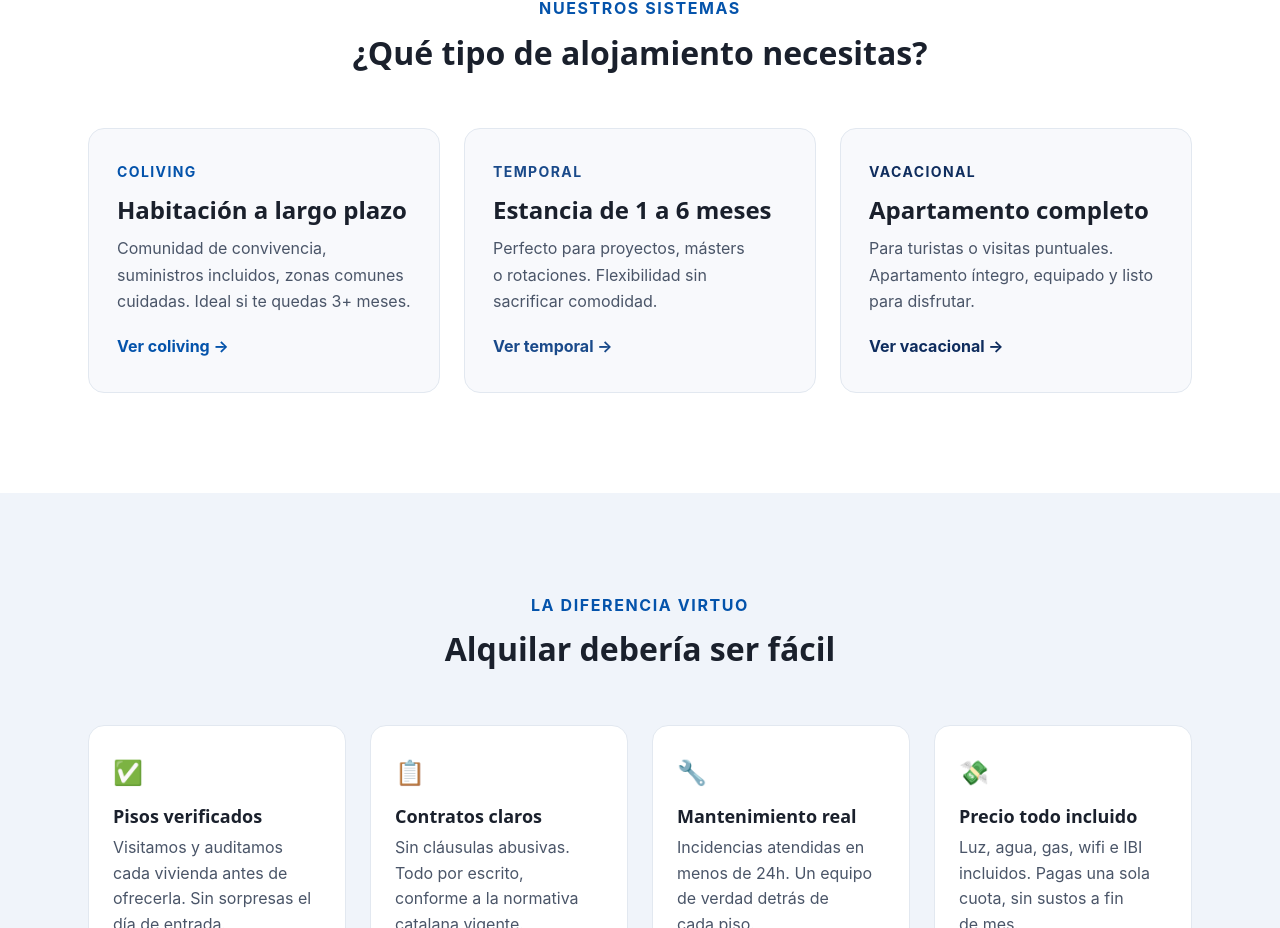
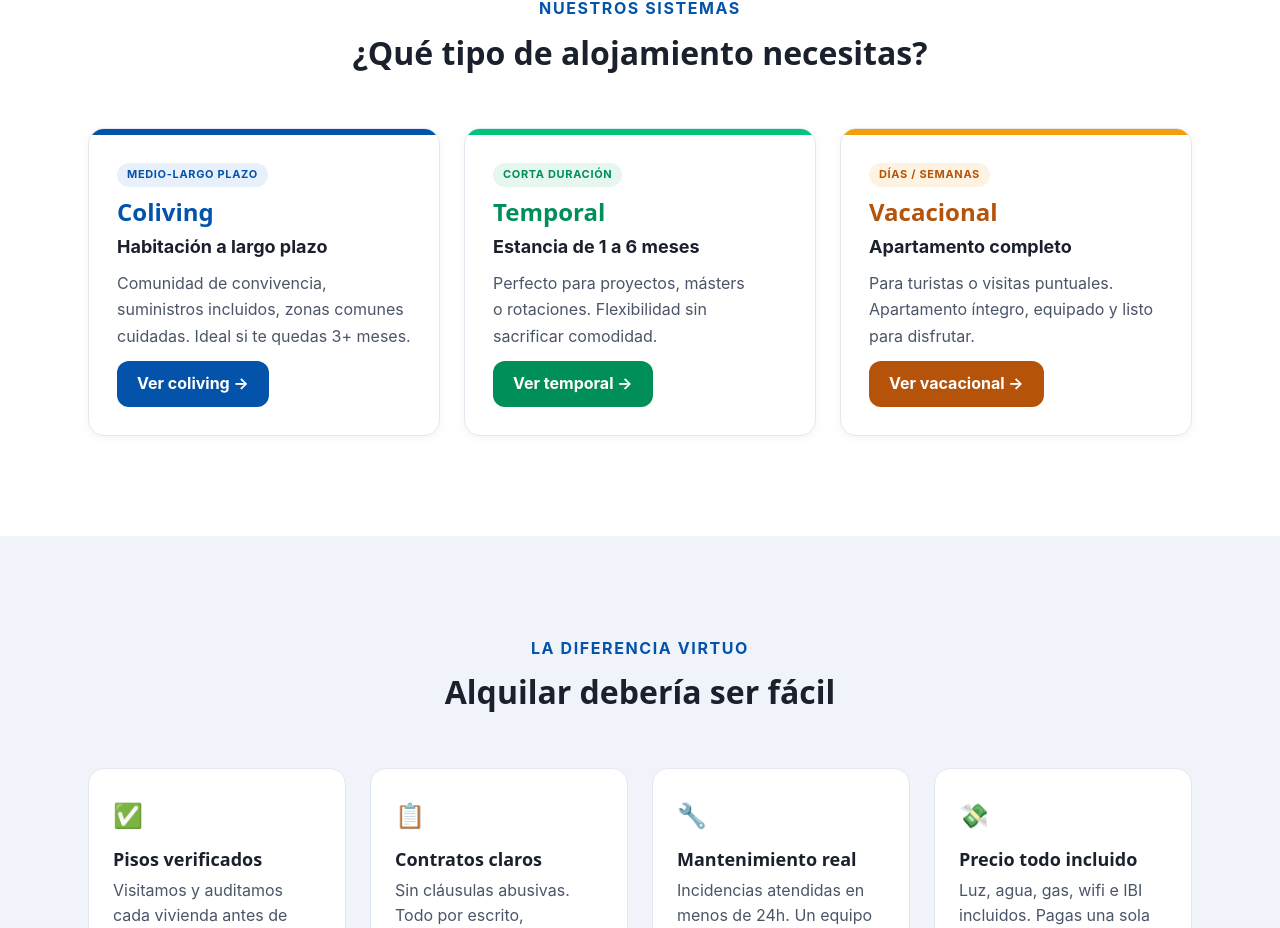
Before and after one commit to viviendasvirtuo/web-viviendasvirtuo, a Next.js app: page /inquilinos in a window 1280 px wide. Shown: the part 859-1787 px from the top of the page. Built offline with nearby package versions, Linux system fonts and the light colour scheme; a web font is replaced by a local one.

Commit message:
fix: colores corporativos distintos en las 3 cards de sistemas (/inquilinos)

```diff
--- a/app/inquilinos/page.tsx
+++ b/app/inquilinos/page.tsx
@@ -7,6 +7,39 @@ export const metadata: Metadata = {
   title: 'Inquilinos — Viviendas Virtuo',
   description: 'Encuentra tu habitación ideal en Barcelona. Coliving, alquiler temporal y vacacional gestionados por profesionales. Entra y vive.',
 };
+
+const SISTEMAS = [
+  {
+    label: 'Coliving',
+    subtitle: 'Habitación a largo plazo',
+    desc: 'Comunidad de convivencia, suministros incluidos, zonas comunes cuidadas. Ideal si te quedas 3+ meses.',
+    href: '/coliving',
+    color: '#0453ab',
+    colorLight: '#e8f0fb',
+    colorBar: '#0453ab',
+    tag: 'Medio-largo plazo',
+  },
+  {
+    label: 'Temporal',
+    subtitle: 'Estancia de 1 a 6 meses',
+    desc: 'Perfecto para proyectos, másters o rotaciones. Flexibilidad sin sacrificar comodidad.',
+    href: '/temporal',
+    color: '#008f58',
+    colorLight: '#e6f7f0',
+    colorBar: '#00c47a',
+    tag: 'Corta duración',
+  },
+  {
+    label: 'Vacacional',
+    subtitle: 'Apartamento completo',
+    desc: 'Para turistas o visitas puntuales. Apartamento íntegro, equipado y listo para disfrutar.',
+    href: '/vacacional',
+    color: '#b45309',
+    colorLight: '#fef3e2',
+    colorBar: '#f59e0b',
+    tag: 'Días / semanas',
+  },
+];
 
 export default function InquilinosPage() {
   return (
@@ -35,7 +68,7 @@ export default function InquilinosPage() {
           </div>
         </section>
 
-        {/* ELIGE TU OPCIÓN — primera sección, ancla #opciones */}
+        {/* ELIGE TU OPCIÓN */}
         <section id="opciones" style={{ padding: 'clamp(60px,8vw,100px) 0', background: 'var(--color-bg)' }}>
           <div className="container">
             <div style={{ textAlign: 'center', marginBottom: '56px' }}>
@@ -43,34 +76,70 @@ export default function InquilinosPage() {
               <h2 style={{ fontFamily: 'var(--font-display)', fontSize: 'clamp(1.6rem,2.5vw,2.2rem)', fontWeight: 800, color: 'var(--color-text)', lineHeight: 1.2 }}>¿Qué tipo de alojamiento necesitas?</h2>
             </div>
             <div style={{ display: 'grid', gridTemplateColumns: 'repeat(auto-fit, minmax(min(300px,100%), 1fr))', gap: '24px' }}>
-              {[
-                {
-                  label: 'Coliving',
-                  subtitle: 'Habitación a largo plazo',
-                  desc: 'Comunidad de convivencia, suministros incluidos, zonas comunes cuidadas. Ideal si te quedas 3+ meses.',
-                  href: '/coliving',
-                  color: '#0453ab',
-                },
-                {
-                  label: 'Temporal',
-                  subtitle: 'Estancia de 1 a 6 meses',
-                  desc: 'Perfecto para proyectos, másters o rotaciones. Flexibilidad sin sacrificar comodidad.',
-                  href: '/temporal',
-                  color: '#1a4a8a',
-                },
-                {
-                  label: 'Vacacional',
-                  subtitle: 'Apartamento completo',
-                  desc: 'Para turistas o visitas puntuales. Apartamento íntegro, equipado y listo para disfrutar.',
-                  href: '/vacacional',
-                  color: '#0f2d5e',
-                },
-              ].map((op) => (
-                <div key={op.label} style={{ background: 'var(--color-surface)', border: '1px solid var(--color-border)', borderRadius: 'var(--radius-xl)', padding: '32px 28px', display: 'flex', flexDirection: 'column', gap: '12px' }}>
-                  <p style={{ color: op.color, fontWeight: 700, fontSize: 'var(--text-xs)', letterSpacing: '0.1em', textTransform: 'uppercase', margin: 0 }}>{op.label}</p>
-                  <h3 style={{ fontFamily: 'var(--font-display)', fontSize: 'var(--text-lg)', fontWeight: 800, color: 'var(--color-text)', margin: 0 }}>{op.subtitle}</h3>
-                  <p style={{ fontSize: 'var(--text-sm)', color: 'var(--color-text-muted)', lineHeight: 1.65, margin: 0 }}>{op.desc}</p>
-                  <Link href={op.href} style={{ marginTop: 'auto', paddingTop: '8px', color: op.color, fontWeight: 700, fontSize: 'var(--text-sm)', textDecoration: 'none' }}>Ver {op.label.toLowerCase()} →</Link>
+              {SISTEMAS.map((op) => (
+                <div key={op.label} style={{
+                  background: 'white',
+                  borderRadius: 'var(--radius-xl)',
+                  overflow: 'hidden',
+                  border: '1px solid var(--color-border)',
+                  display: 'flex',
+                  flexDirection: 'column',
+                  boxShadow: '0 2px 8px rgba(0,0,0,0.05)',
+                  transition: 'transform 0.2s ease, box-shadow 0.2s ease',
+                }}
+                onMouseEnter={(e) => {
+                  (e.currentTarget as HTMLDivElement).style.transform = 'translateY(-4px)';
+                  (e.currentTarget as HTMLDivElement).style.boxShadow = `0 12px 32px ${op.color}22`;
+                }}
+                onMouseLeave={(e) => {
+                  (e.currentTarget as HTMLDivElement).style.transform = 'translateY(0)';
+                  (e.currentTarget as HTMLDivElement).style.boxShadow = '0 2px 8px rgba(0,0,0,0.05)';
+                }}
+                >
+                  {/* Barra de color superior */}
+                  <div style={{ height: '6px', background: op.colorBar, flexShrink: 0 }} />
+
+                  <div style={{ padding: '28px', display: 'flex', flexDirection: 'column', gap: '12px', flex: 1 }}>
+                    {/* Tag de duración */}
+                    <span style={{
+                      display: 'inline-block',
+                      background: op.colorLight,
+                      color: op.color,
+                      fontSize: '11px',
+                      fontWeight: 700,
+                      letterSpacing: '0.06em',
+                      textTransform: 'uppercase',
+                      padding: '3px 10px',
+                      borderRadius: '999px',
+                      alignSelf: 'flex-start',
+                    }}>{op.tag}</span>
+
+                    {/* Label sistema */}
+                    <p style={{ color: op.color, fontWeight: 800, fontSize: 'var(--text-lg)', fontFamily: 'var(--font-display)', margin: 0, lineHeight: 1.1 }}>{op.label}</p>
+
+                    {/* Subtítulo */}
+                    <h3 style={{ fontSize: 'var(--text-base)', fontWeight: 700, color: 'var(--color-text)', margin: 0 }}>{op.subtitle}</h3>
+
+                    {/* Descripción */}
+                    <p style={{ fontSize: 'var(--text-sm)', color: 'var(--color-text-muted)', lineHeight: 1.65, margin: 0 }}>{op.desc}</p>
+
+                    {/* CTA */}
+                    <Link href={op.href} style={{
+                      marginTop: 'auto',
+                      paddingTop: '16px',
+                      display: 'inline-flex',
+                      alignItems: 'center',
+                      gap: '6px',
+                      background: op.color,
+                      color: 'white',
+                      fontWeight: 700,
+                      fontSize: 'var(--text-sm)',
+                      padding: '10px 20px',
+                      borderRadius: 'var(--radius-lg)',
+                      textDecoration: 'none',
+                      alignSelf: 'flex-start',
+                    }}>Ver {op.label.toLowerCase()} →</Link>
+                  </div>
                 </div>
               ))}
             </div>
@@ -108,7 +177,7 @@ export default function InquilinosPage() {
               <p style={{ color: 'var(--color-primary)', fontWeight: 700, fontSize: 'var(--text-sm)', letterSpacing: '0.1em', textTransform: 'uppercase', marginBottom: '12px' }}>Cómo funciona</p>
               <h2 style={{ fontFamily: 'var(--font-display)', fontSize: 'clamp(1.6rem,2.5vw,2.2rem)', fontWeight: 800, color: 'var(--color-text)', lineHeight: 1.2 }}>Entrar es sencillo</h2>
             </div>
-            <div style={{ display: 'grid', gridTemplateColumns: 'repeat(auto-fit, minmax(200px,1fr))', gap: '24px', counterReset: 'steps' }}>
+            <div style={{ display: 'grid', gridTemplateColumns: 'repeat(auto-fit, minmax(200px,1fr))', gap: '24px' }}>
               {[
                 { paso: '01', title: 'Elige tu opción', desc: 'Selecciona el sistema que mejor encaja con tu estancia y necesidades.' },
                 { paso: '02', title: 'Contacta con nosotros', desc: 'Cuéntanos qué buscas. Respondemos en menos de 2 horas.' },
```
